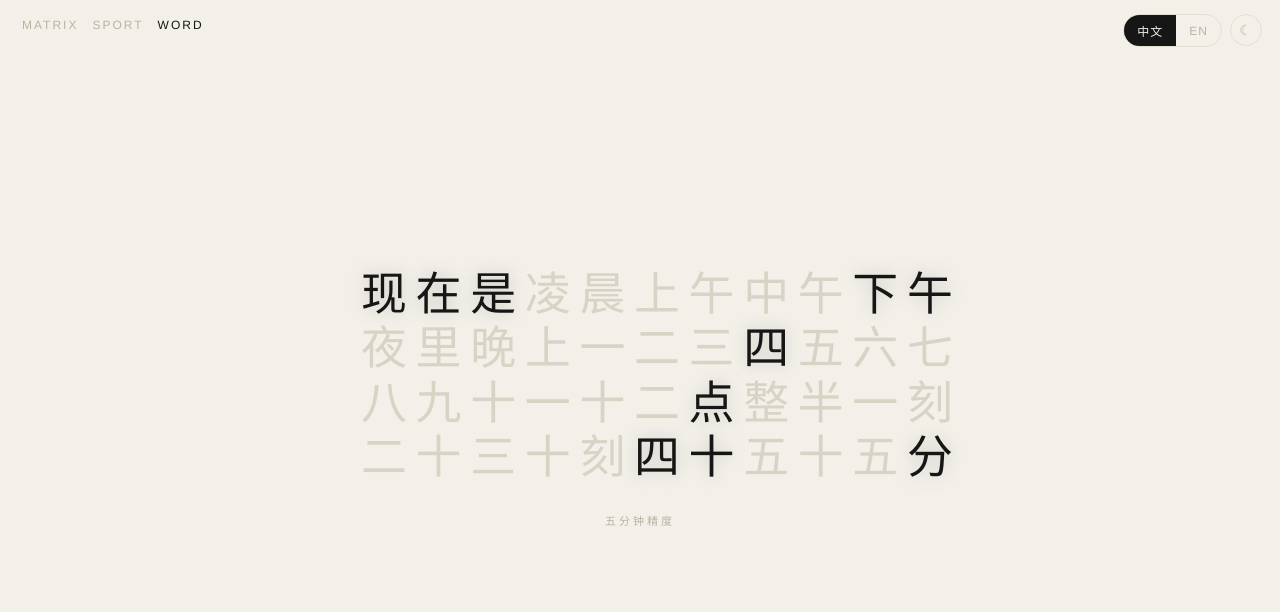
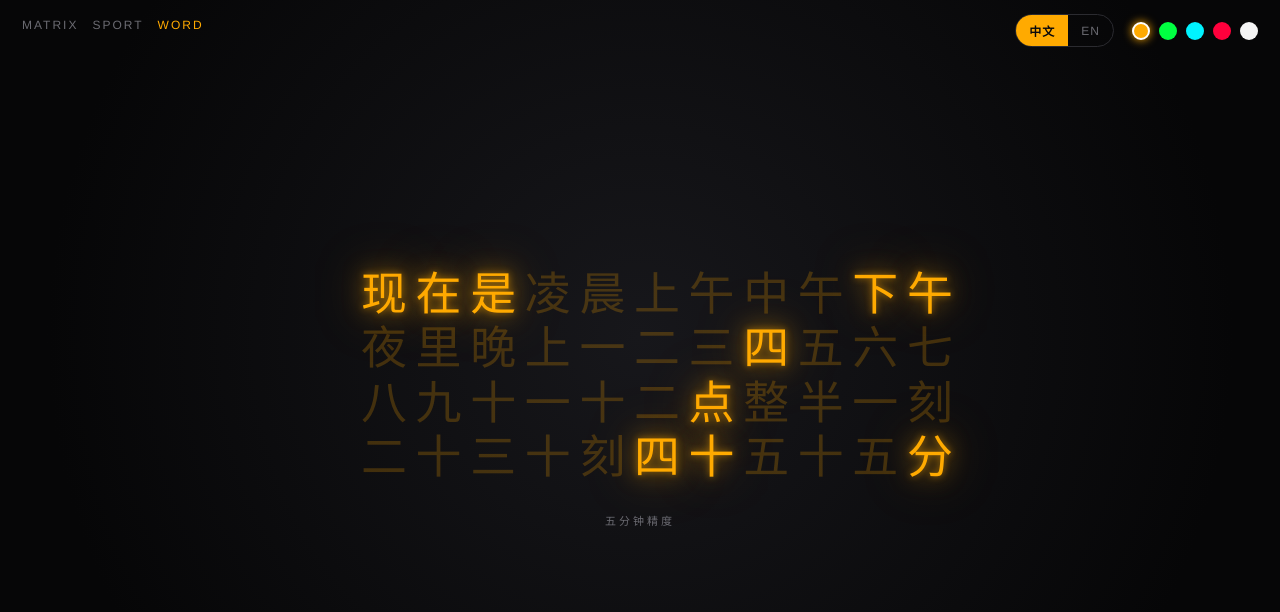
Before and after one commit to holynova/100-clocks, a plain HTML site: page word-clock.html in a window 1280 px wide. Drawn offline with Linux system fonts and the light colour scheme.

Commit message:
Word clock: neon Matrix-style themes (5 themes)

```diff
--- a/word-clock.html
+++ b/word-clock.html
@@ -1,5 +1,5 @@
 <!DOCTYPE html>
-<html lang="zh-CN" data-theme="light" data-lang="zh">
+<html lang="zh-CN" data-theme="amber" data-lang="zh">
 <head>
 <script
   defer
@@ -13,27 +13,20 @@
 <meta name="viewport" content="width=device-width, initial-scale=1.0">
 <title>Word Clock · 文字时钟</title>
 <style>
-  :root { --size: min(92vmin, 620px); }
-  [data-theme="light"] {
-    --bg: #f3f0e9;
-    --ink: #161616;
-    --dim: #d8d3c5;
-    --faint: #b9b3a3;
-    --hair: #e3ded1;
-  }
-  [data-theme="dark"] {
-    --bg: #0e0e11;
-    --ink: #f3f0e9;
-    --dim: #2b2b32;
-    --faint: #55555e;
-    --hair: #222228;
-  }
+  :root { --size: min(92vmin, 620px); --faint: #6b6b72; --hair: #2b2b30; }
+  /* 主题色：与 Matrix 时钟一致的荧光配色 */
+  [data-theme="amber"] { --c: #ffaa00; --dim: rgba(255,170,0,.22);  --glow: rgba(255,170,0,.55); }
+  [data-theme="green"] { --c: #00ff41; --dim: rgba(0,255,65,.20);   --glow: rgba(0,255,65,.55); }
+  [data-theme="blue"]  { --c: #00f3ff; --dim: rgba(0,243,255,.20);  --glow: rgba(0,243,255,.55); }
+  [data-theme="red"]   { --c: #ff003c; --dim: rgba(255,0,60,.22);   --glow: rgba(255,0,60,.55); }
+  [data-theme="white"] { --c: #f5f5f5; --dim: rgba(255,255,255,.16); --glow: rgba(255,255,255,.45); }
   * { box-sizing: border-box; }
   html, body { height: 100%; }
   body {
     margin: 0;
-    background: var(--bg);
-    color: var(--ink);
+    background: #0a0a0c;
+    background-image: radial-gradient(circle at 50% 42%, #17171b 0%, #060607 75%);
+    color: var(--c);
     display: flex;
     align-items: center;
     justify-content: center;
@@ -61,8 +54,8 @@
     text-decoration: none;
     transition: color .2s;
   }
-  .nav a:hover { color: var(--ink); }
-  .nav .current { color: var(--ink); cursor: default; }
+  .nav a:hover { color: var(--c); }
+  .nav .current { color: var(--c); cursor: default; }
 
   .tools {
     position: fixed;
@@ -78,7 +71,7 @@
     border-radius: 999px;
     overflow: hidden;
   }
-  .seg button, .icon-btn {
+  .seg button {
     appearance: none;
     border: 0;
     background: transparent;
@@ -90,20 +83,21 @@
     cursor: pointer;
     transition: color .2s, background .2s;
   }
-  .seg button.active { background: var(--ink); color: var(--bg); }
-  .seg button:not(.active):hover { color: var(--ink); }
-  .icon-btn {
-    border: 1px solid var(--hair);
-    border-radius: 999px;
-    width: 32px;
-    height: 32px;
-    padding: 0;
-    display: flex;
-    align-items: center;
-    justify-content: center;
-    font-size: 14px;
+  .seg button.active { background: var(--c); color: #0a0a0c; font-weight: 700; }
+  .seg button:not(.active):hover { color: var(--c); }
+  .dots { display: flex; align-items: center; gap: 9px; padding: 0 4px 0 10px; }
+  .dot {
+    width: 18px; height: 18px; border-radius: 50%;
+    border: 2px solid transparent; cursor: pointer;
+    transition: transform .2s, border-color .2s, box-shadow .2s;
   }
-  .icon-btn:hover { color: var(--ink); border-color: var(--faint); }
+  .dot:hover { transform: scale(1.25); }
+  .dot.active { border-color: #fff; box-shadow: 0 0 10px currentColor; }
+  .dot[data-t="amber"] { background: #ffaa00; color: #ffaa00; }
+  .dot[data-t="green"] { background: #00ff41; color: #00ff41; }
+  .dot[data-t="blue"]  { background: #00f3ff; color: #00f3ff; }
+  .dot[data-t="red"]   { background: #ff003c; color: #ff003c; }
+  .dot[data-t="white"] { background: #f5f5f5; color: #f5f5f5; }
 
   .stage {
     width: var(--size);
@@ -132,8 +126,11 @@
     font-weight: 500;
   }
   .cell.on {
-    color: var(--ink);
-    text-shadow: 0 0 calc(var(--size) * 0.025) rgba(127, 127, 127, .35);
+    color: var(--c);
+    font-weight: 700;
+    text-shadow: 0 0 calc(var(--size) * 0.012) var(--glow),
+                 0 0 calc(var(--size) * 0.035) var(--glow),
+                 0 0 calc(var(--size) * 0.075) var(--glow);
   }
 
   .hint {
@@ -163,7 +160,13 @@
     <button id="langZh" class="active">中文</button>
     <button id="langEn">EN</button>
   </div>
-  <button class="icon-btn" id="themeBtn" title="切换深色 / 浅色">☾</button>
+  <div class="dots" id="themeDots" title="切换主题">
+    <div class="dot" data-t="amber" title="琥珀"></div>
+    <div class="dot" data-t="green" title="荧光绿"></div>
+    <div class="dot" data-t="blue" title="冰蓝"></div>
+    <div class="dot" data-t="red" title="霓虹红"></div>
+    <div class="dot" data-t="white" title="月白"></div>
+  </div>
 </div>
 
 <div class="stage">
@@ -253,7 +256,8 @@
   var hint = document.getElementById('hint');
   var langZhBtn = document.getElementById('langZh');
   var langEnBtn = document.getElementById('langEn');
-  var themeBtn = document.getElementById('themeBtn');
+  var dotsBox = document.getElementById('themeDots');
+  var THEMES = ['amber', 'green', 'blue', 'red', 'white'];
 
   var lang = 'zh';
   var cells = [];
@@ -355,25 +359,28 @@
   }
 
   function setTheme(next) {
+    if (THEMES.indexOf(next) === -1) next = 'amber';
     document.documentElement.setAttribute('data-theme', next);
-    themeBtn.textContent = next === 'light' ? '☾' : '☀';
+    dotsBox.querySelectorAll('.dot').forEach(function (d) {
+      d.classList.toggle('active', d.getAttribute('data-t') === next);
+    });
     try { localStorage.setItem('wordclock-theme', next); } catch (e) {}
   }
 
   langZhBtn.addEventListener('click', function () { setLang('zh'); });
   langEnBtn.addEventListener('click', function () { setLang('en'); });
-  themeBtn.addEventListener('click', function () {
-    setTheme(document.documentElement.getAttribute('data-theme') === 'light' ? 'dark' : 'light');
+  dotsBox.addEventListener('click', function (e) {
+    var t = e.target && e.target.getAttribute && e.target.getAttribute('data-t');
+    if (t) setTheme(t);
   });
 
   /* 恢复上次选择 */
-  var savedLang = 'zh', savedTheme = 'light';
+  var savedLang = 'zh', savedTheme = 'amber';
   try {
     savedLang = localStorage.getItem('wordclock-lang') || 'zh';
-    savedTheme = localStorage.getItem('wordclock-theme') || 'light';
+    savedTheme = localStorage.getItem('wordclock-theme') || 'amber';
   } catch (e) {}
   if (savedLang !== 'zh' && savedLang !== 'en') savedLang = 'zh';
-  if (savedTheme !== 'light' && savedTheme !== 'dark') savedTheme = 'light';
 
   setTheme(savedTheme);
   /* 先建格子再设语言，避免 buildGrid 两次 */
```
